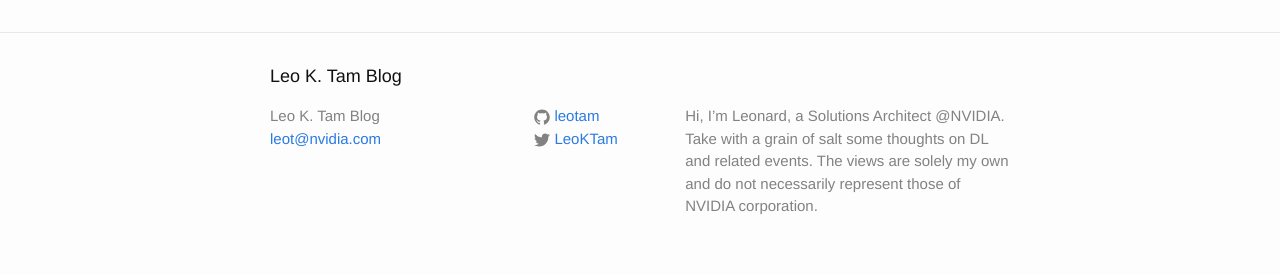
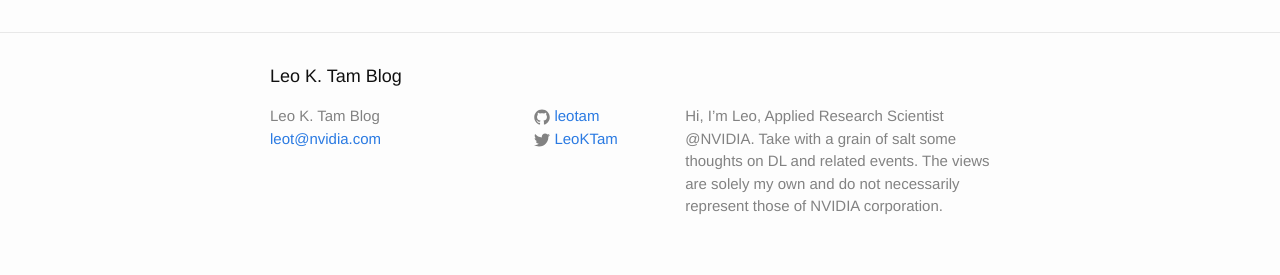
Before and after one commit to leotam/leotam.github.io, a Jekyll site: the page built from index.html, in a window 1280 px wide. Shown: the part 1704-1979 px from the top of the page. Built offline with Jekyll 4.4.1, drawn with Linux system fonts in a browser that asks for light colours.

Commit message:
Update _config.yml

```diff
--- a/_config.yml
+++ b/_config.yml
@@ -2,7 +2,7 @@
 title: Leo K. Tam Blog
 email: leot@nvidia.com
 description: > # this means to ignore newlines until "baseurl:"
-  Hi, I’m Leonard, a Solutions Architect @NVIDIA.
+  Hi, I’m Leo, Applied Research Scientist @NVIDIA.
   Take with a grain of salt some thoughts on DL and related events.
   The views are solely my own and do not necessarily represent those of NVIDIA corporation.
 url: "http://leotam.github.io" # the base hostname & protocol for your site
```
